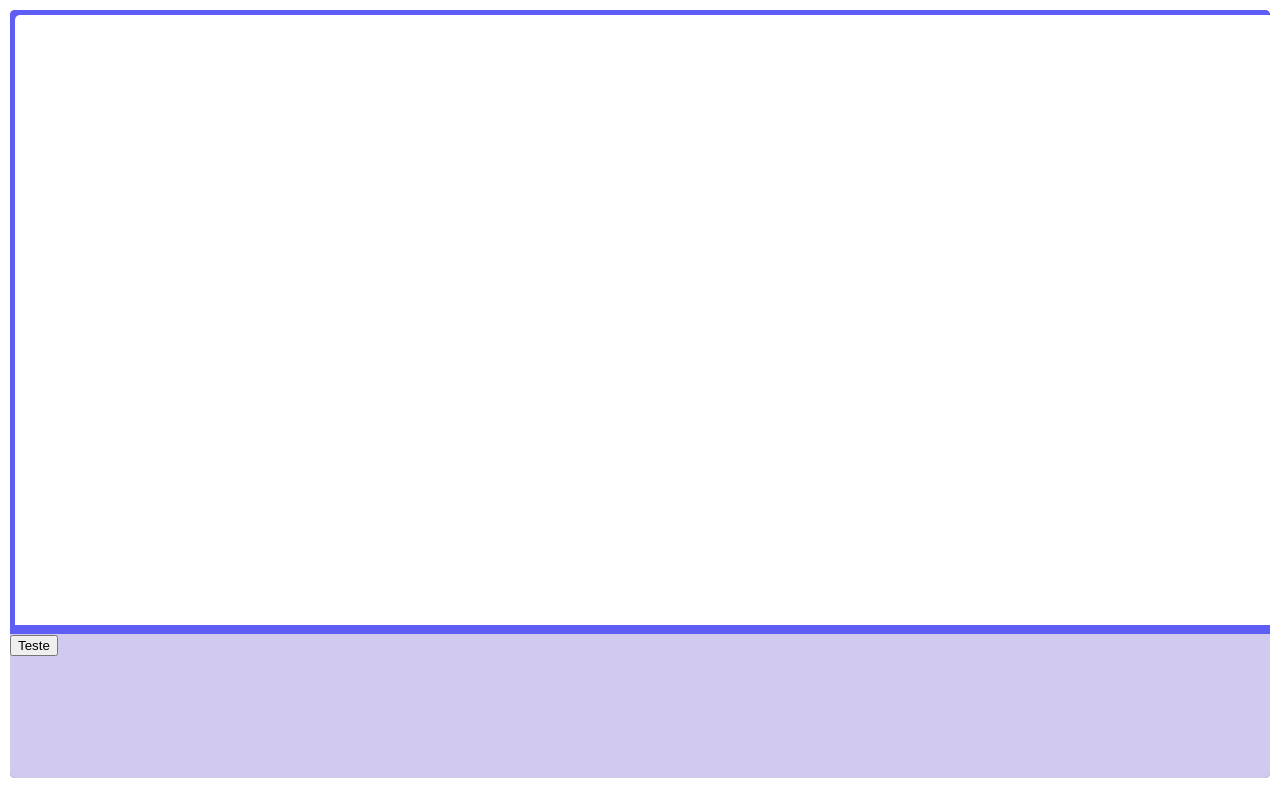
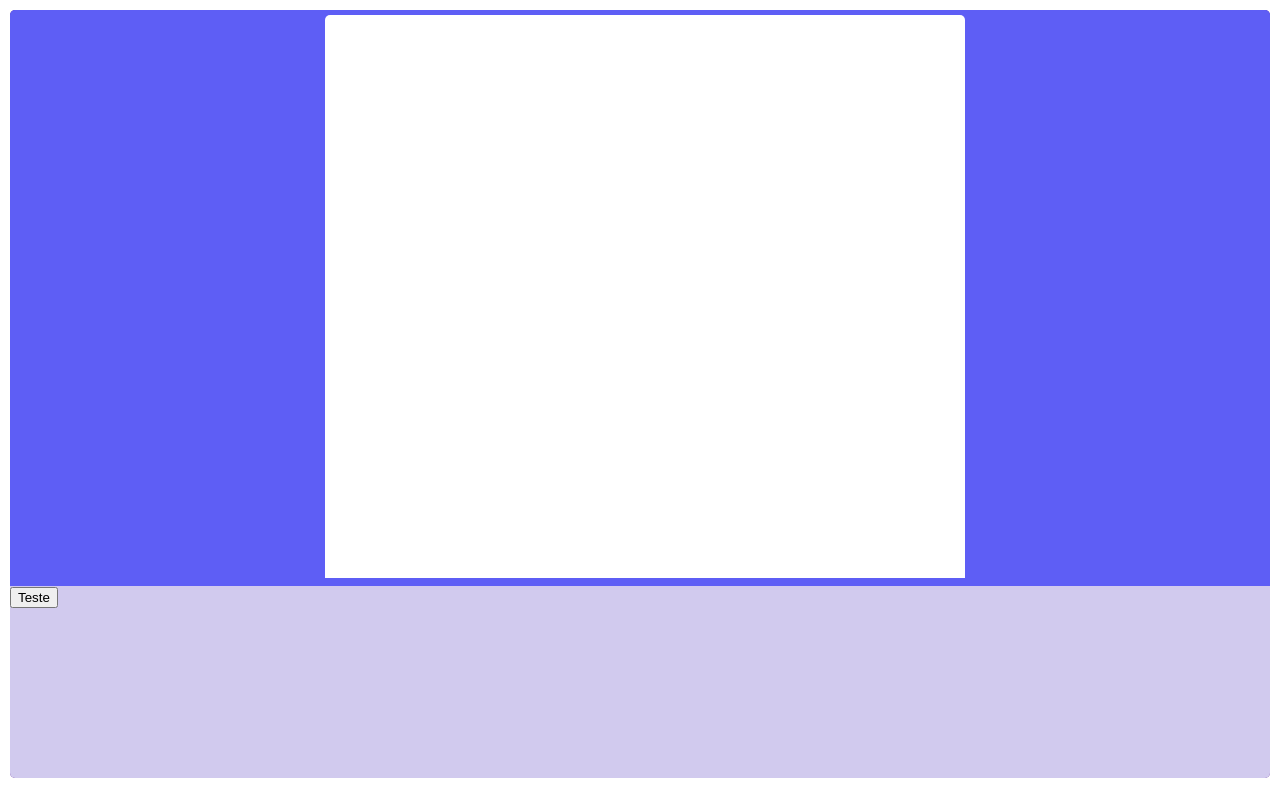
Before and after one commit to hugo-dutra/react-travelling-salesman-problem, a React (Create React App) app: page / in a window 1280 px wide. Built offline with nearby package versions, Linux system fonts and the light colour scheme.

Commit message:
Primeiro ajuste offset

```diff
--- a/src/components/Canvas.css
+++ b/src/components/Canvas.css
@@ -1,8 +1,12 @@
 .CanvasClass {
   background-color: rgb(255, 255, 255);
   padding: 5px;
-  margin: 5px;
+  margin-left: 25%;
+  margin-top: 5px;
+  width: 50%;
+  height: 96%;
+
   border-radius: 5px 5px 0px 0px;
-  height: 75vh;
-  width: 97.5vw;
+
+
 }
--- a/src/components/Canvas.jsx
+++ b/src/components/Canvas.jsx
@@ -4,43 +4,45 @@ import { useEffect, useRef } from "react";
 import { useState } from 'react';
 
 const Canvas = (props) => {
+  const { enviarPontos } = props;
   const canvasRef = useRef(null);
   const [points, setPoints] = useState([]);
 
+
   useEffect(() => {
     const canvas = canvasRef.current;
-    canvas.width = window.innerWidth;
-    canvas.height = window.innerHeight;
     const context = canvas.getContext('2d');
     context.fillStyle = '#fff';
     context.fillRect(0, 0, context.canvas.width, context.canvas.height);
   }, [])
 
   const addCircle = (e) => {
-    const { clientX, clientY, pageX, pageY } = e;
+    const { clientX, clientY } = e;
     const canvas = canvasRef.current;
     points.push({ x: clientX, y: clientY });
     setPoints([...points]);
-    canvas.width = e.view.innerWidth;
-    canvas.height = e.view.innerHeight;
+    canvas.width = 1080;
+    canvas.height = 600;
     const context = canvas.getContext('2d');
 
     for (let i = 0; i < points.length; i++) {
       context.beginPath();
-      context.arc(points[i].x, points[i].y, 10, 0, 2 * Math.PI);
+      context.arc(points[i].x - window.screen.width * 0.24, points[i].y - window.screen.height * 0.02, 5, 0, 2 * Math.PI);
       context.fillStyle = "red";
       context.fill();
       context.stroke();
     }
+    enviarPontos(points);
   }
 
   const clearCanvas = (e) => {
-    if (e.button == 2) {
+    if (e.button === 2) {
       const canvas = canvasRef.current;
       const context = canvas.getContext('2d');
       setPoints([]);
       context.clearRect(0, 0, canvas.width, canvas.height)
       e.preventDefault()
+      enviarPontos(points);
     }
   }
 
--- a/src/components/Controls.jsx
+++ b/src/components/Controls.jsx
@@ -1,10 +1,11 @@
 import './Controls.css'
 import React from 'react';
 
-const Controls = () => {
+const Controls = (props) => {
+  const { pontos } = props;
   return (
     <div className='Controls'>
-      <button>Teste</button>
+      <button onClick={() => { console.log(pontos) }}>Teste</button>
     </div>
   )
 }
--- a/src/components/MainPanel.css
+++ b/src/components/MainPanel.css
@@ -1,5 +1,5 @@
 .MainPanel {
   background-color: rgb(94, 94, 245);
-  flex: 1;
+  flex: 3;
   border-radius: 5px 5px 0px 0px;
 }
--- a/src/components/MainPanel.jsx
+++ b/src/components/MainPanel.jsx
@@ -6,16 +6,16 @@ import Canvas from './Canvas';
 
 const circles = [];
 
-const MainPanel = () => {
-  const handleCanvasClick = (e) => {
-    const { clientX, clientY } = e;
-    console.clear();
-    console.log(clientX, clientY);
+const MainPanel = (props) => {
+
+
+  const pontosRecuperados = (pontos) => {
+    props.posicaoPontos(pontos)
   }
 
   return (
     <div className='MainPanel'>
-      <Canvas />
+      <Canvas enviarPontos={pontosRecuperados} />
     </div>
   )
 }
--- a/src/screens/MainScreen.jsx
+++ b/src/screens/MainScreen.jsx
@@ -2,12 +2,19 @@ import './MainScreen.css'
 import React from 'react'
 import Controls from '../components/Controls';
 import MainPanel from '../components/MainPanel';
+import { useState } from 'react';
 
-const MainScreen = () => {
+const MainScreen = (props) => {
+  const [pontos, setPontos] = useState([]);
+
+  const listarPontos = (pontos) => {
+    setPontos([...pontos]);
+  }
+
   return (
     <div className='MainScreen'>
-      <MainPanel />
-      <Controls />
+      <MainPanel posicaoPontos={listarPontos} />
+      <Controls pontos={pontos} />
     </div>
   )
 }
```
